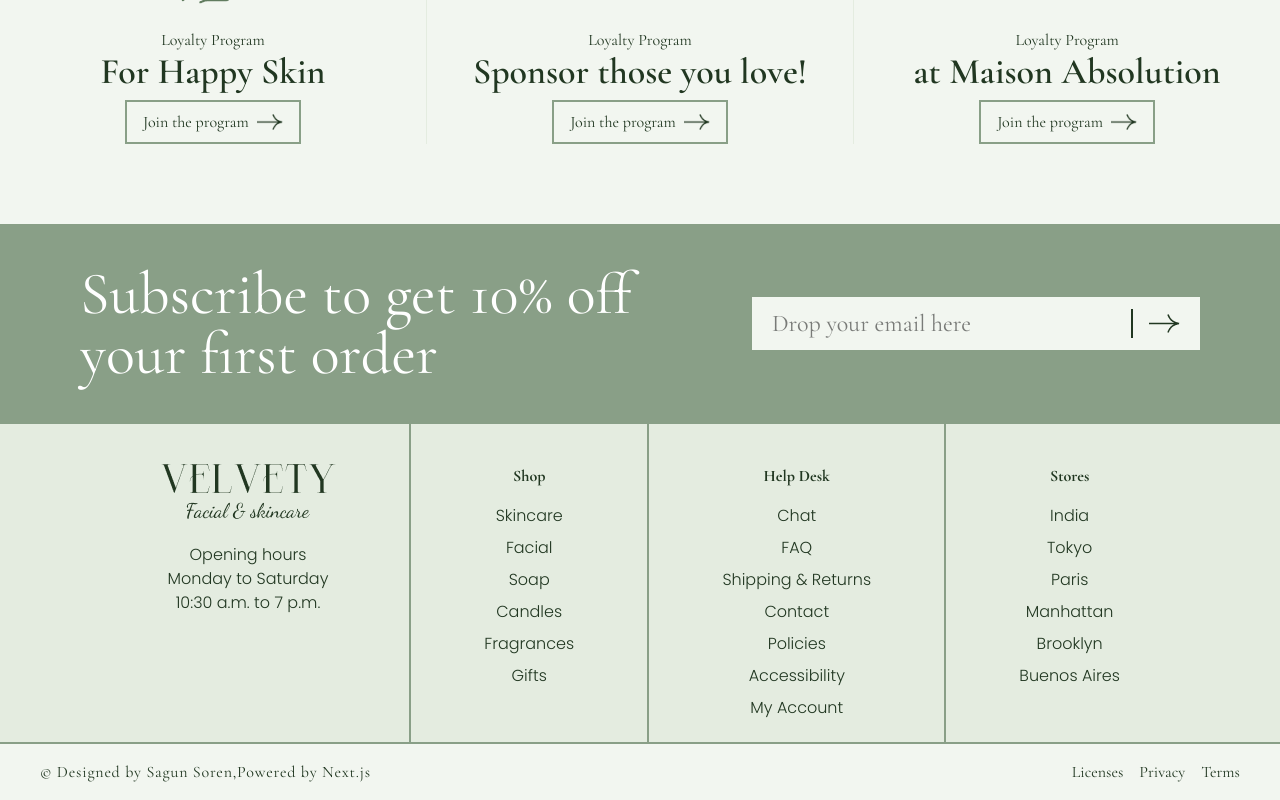
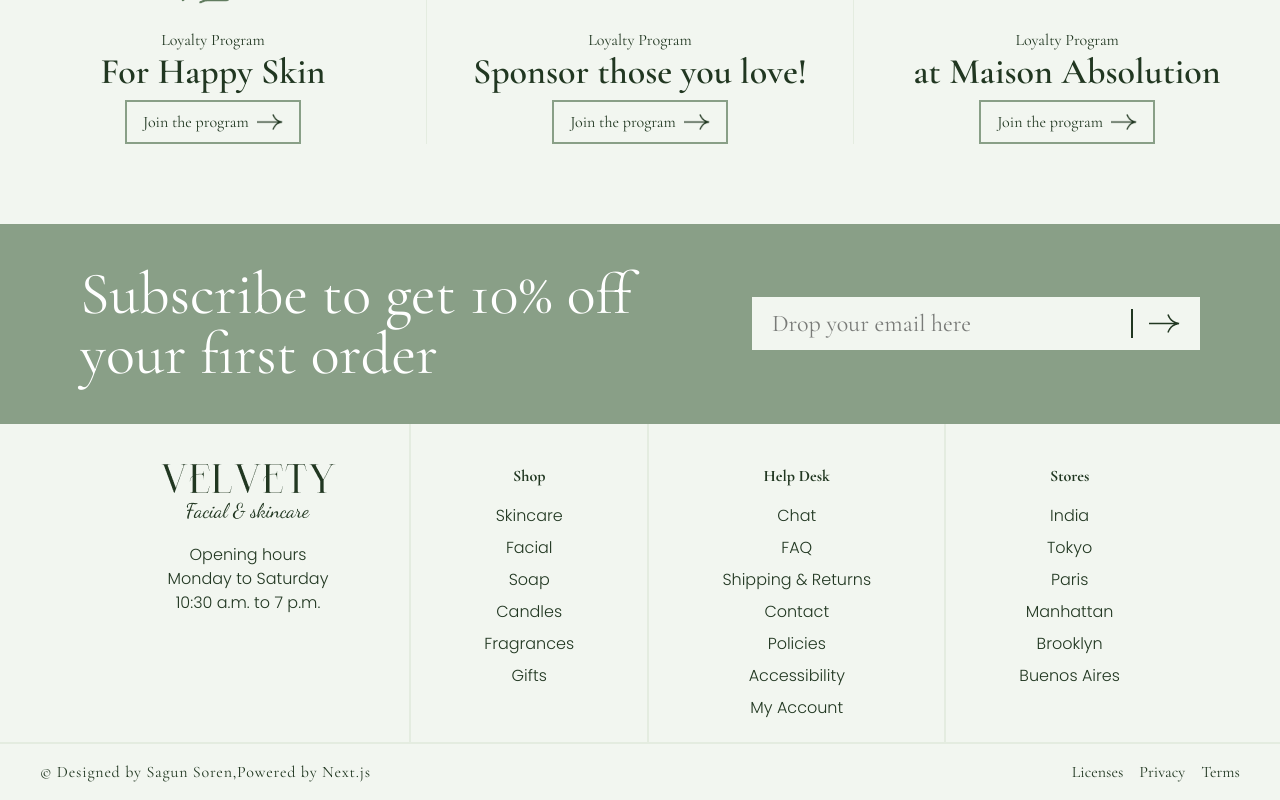
Before and after one commit to SagunSoren/Beauty-product, a Next.js app: page / in a window 1280 px wide. Shown: the part 5189-5989 px from the top of the page. Built offline with nearby package versions, Linux system fonts and the light colour scheme.

Commit message:
fixed colors

```diff
--- a/app/Components/Footer.tsx
+++ b/app/Components/Footer.tsx
@@ -18,7 +18,7 @@ const Footer = () => {
           </div>
         </div>
         <div
-          className={`h-80 max-sm:px-2 sm:px-4 md:px-10 lg:px-40 text-center flex justify-between items-start bg-secondary text-heading border-b-2 border-b-primary`}
+          className={`h-80 max-sm:px-2 sm:px-4 md:px-10 lg:px-40 text-center flex justify-between items-start bg-bg text-heading border-b-2 border-b-secondary`}
         >
           <div className="mt-10">
             <img src="Logo1.png" className="w-full mb-6" alt="" />
@@ -26,7 +26,7 @@ const Footer = () => {
             <p className={poppins.className}>Monday to Saturday</p>
             <p className={poppins.className}>10:30 a.m. to 7 p.m.</p>
           </div>
-          <div className="w-0.5 h-full bg-primary"></div>
+          <div className="w-0.5 h-full bg-secondary"></div>
           <div className="text-center mt-10">
             <p className="mb-4 font-bold">Shop</p>
             <ul className="flex flex-col items-center gap-2 text-center">
@@ -38,7 +38,7 @@ const Footer = () => {
               <li className={poppins.className}>Gifts</li>
             </ul>
           </div>
-          <div className="w-0.5 h-full bg-primary"></div>
+          <div className="w-0.5 h-full bg-secondary"></div>
           <div className="text-center mt-10">
             <p className="mb-4 font-black">Help Desk</p>
             <ul className="flex flex-col items-center gap-2 text-center">
@@ -51,7 +51,7 @@ const Footer = () => {
               <li className={poppins.className}>My Account</li>
             </ul>
           </div>
-          <div className="w-0.5 h-full bg-primary"></div>
+          <div className="w-0.5 h-full bg-secondary"></div>
           <div className="text-center mt-10">
             <p className="mb-4 font-black">Stores</p>
             <ul className="flex flex-col items-center gap-2 text-center">
```
